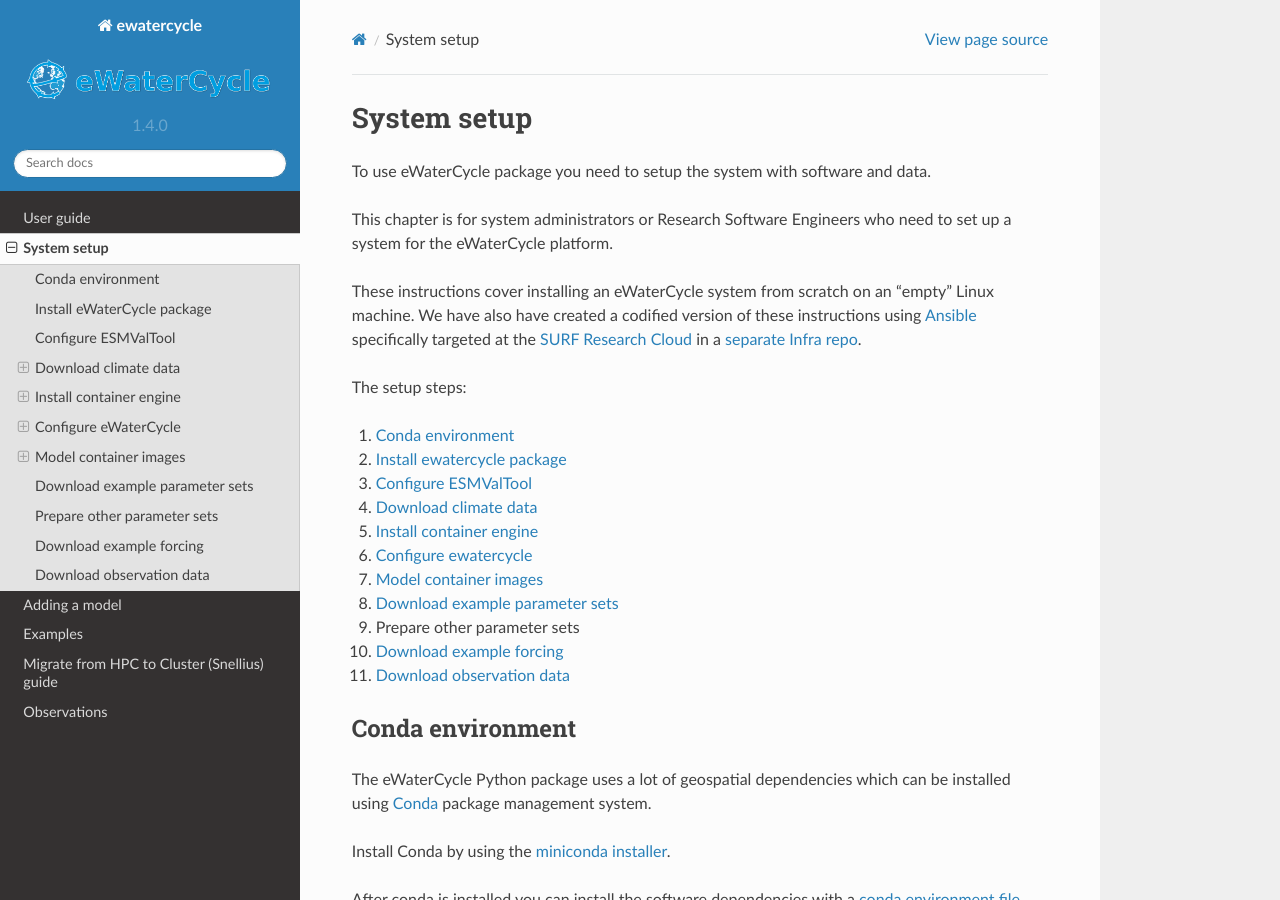
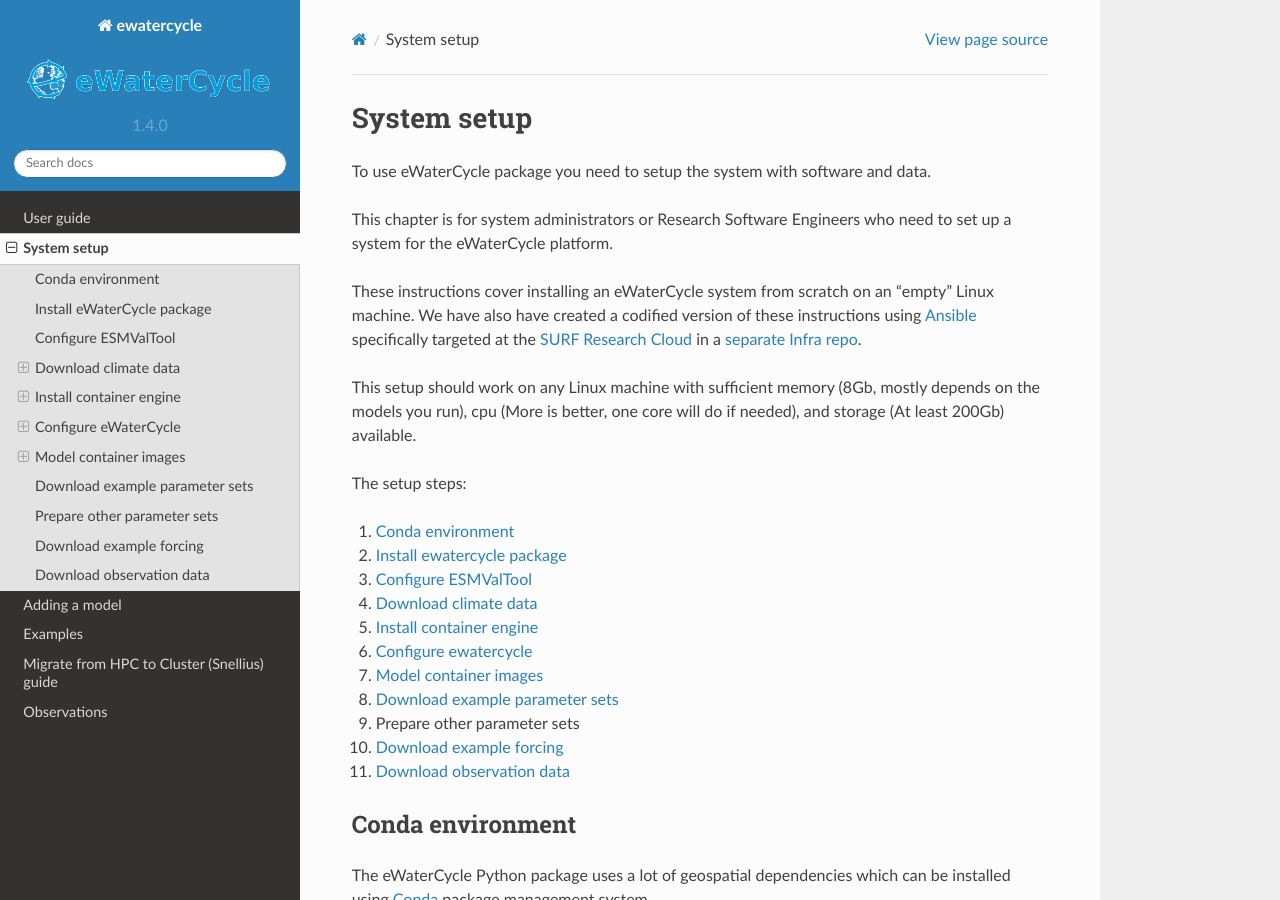
Before and after one commit to eWaterCycle/ewatercycle, a Sphinx documentation site: the page built from docs/system_setup.rst, in a window 1280 px wide and 900 px high. Built offline with Sphinx 7.4.7 and the Read the Docs theme 2.0.0, drawn with Linux system fonts in a browser that asks for light colours; pages that are not in the unit, such as notebooks, are missing from menus.

Commit message:
Update system_setup.rst
Added system requirements (numbers need verification)

```diff
--- a/docs/system_setup.rst
+++ b/docs/system_setup.rst
@@ -7,6 +7,8 @@ and data.
 This chapter is for system administrators or Research Software Engineers who need to set up a system for the eWaterCycle platform.
 
 These instructions cover installing an eWaterCycle system from scratch on an "empty" Linux machine. We have also have created a codified version of these instructions using `Ansible <https://docs.ansible.com/ansible/latest/index.html>`__ specifically targeted at the `SURF Research Cloud <https://servicedesk.surfsara.nl/wiki/display/WIKI/Research+Cloud+Documentation>`__ in a `separate Infra repo <https://github.com/eWaterCycle/infra>`__.
+
+This setup should work on any Linux machine with sufficient memory (8Gb, mostly depends on the models you run), cpu (More is better, one core will do if needed), and storage (At least 200Gb) available.
 
 The setup steps:
 
```
